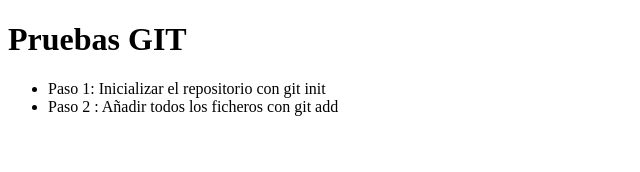
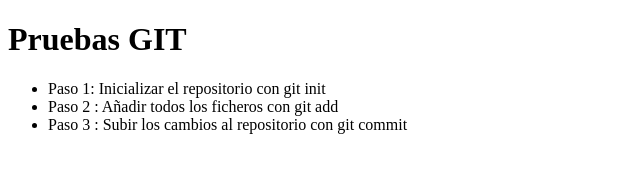
Before and after one commit to Alessanzonline/alexenclase, a plain HTML site: page index.html in a window 1280 px wide. Shown: the whole page, without its empty margins (0-640 px from the left). Drawn offline with Linux system fonts and the light colour scheme.

Commit message:
Añadido paso 3

```diff
--- a/index.html
+++ b/index.html
@@ -7,6 +7,7 @@
 			<ul>
 				<li>Paso 1: Inicializar el repositorio con git init</li>
 				<li>Paso 2 : Añadir todos los ficheros con git add</li>
+				<li>Paso 3 : Subir los cambios al repositorio con git commit</li>
 			</ul>
 		</body>
 </html>
```
